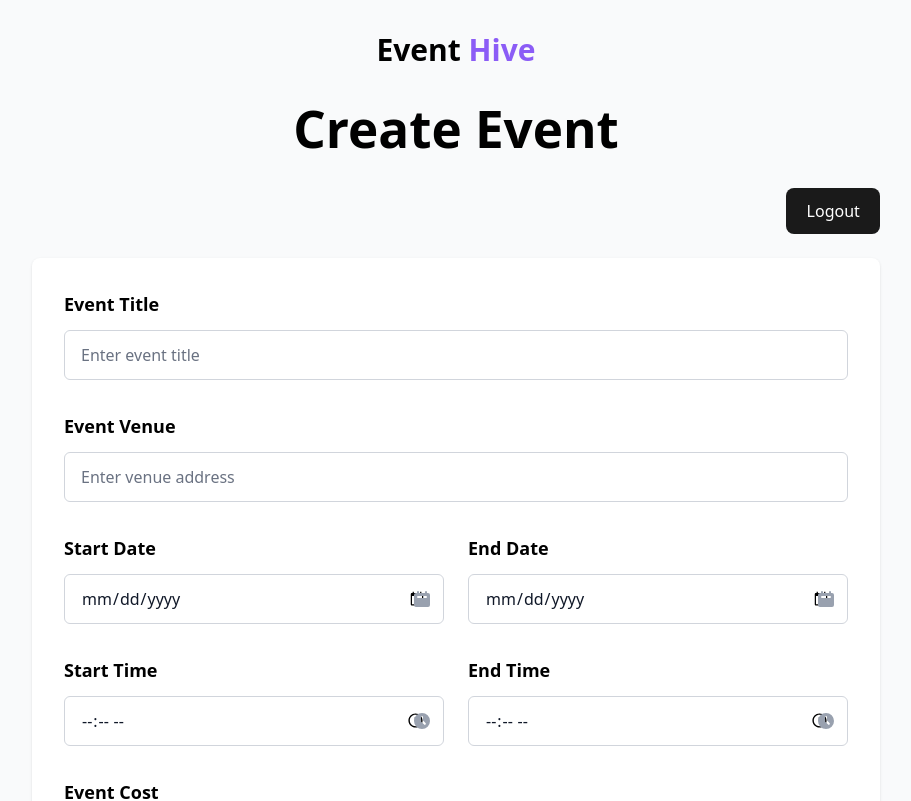
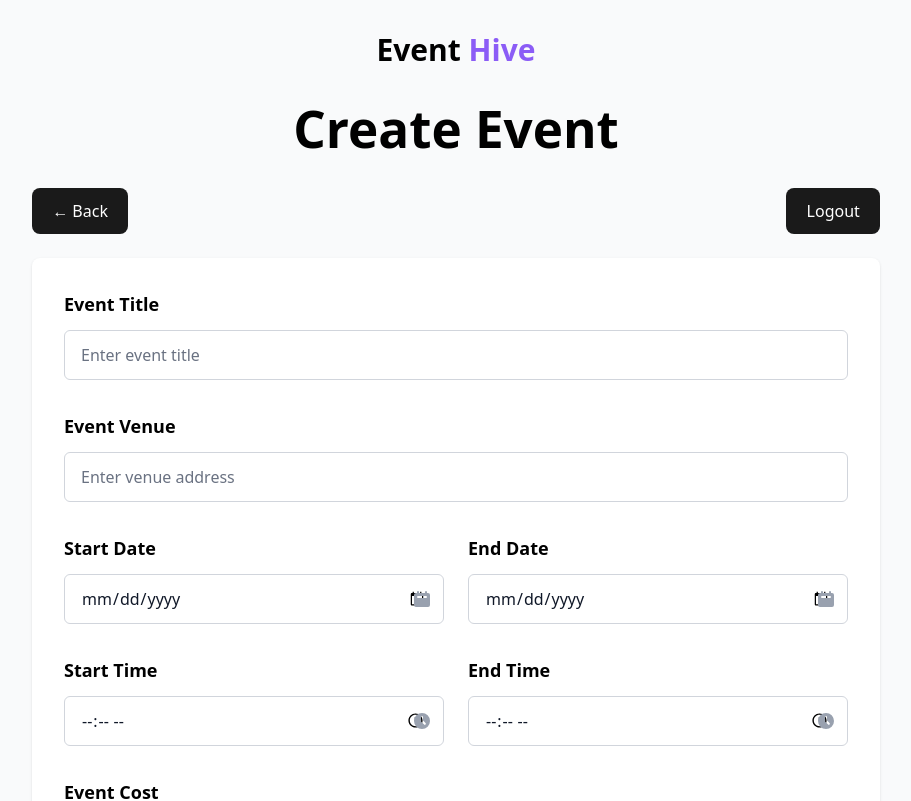
Before and after one commit to rahulpihub/SNS-Events, a React (Vite) app in the folder frontend/: page /admincreateevent in a window 1280 px wide. Shown: the top 801 px of the page, without its empty margins (184-1095 px from the left). Built offline with nearby package versions, Linux system fonts and the light colour scheme; sample sign-in values are in the browser's storage.

Commit message:
Admin and user side dashboard completed

```diff
--- a/frontend/src/pages/admin/admin_create_event.tsx
+++ b/frontend/src/pages/admin/admin_create_event.tsx
@@ -275,7 +275,14 @@ export default function AdminCreateEventPage() {
           </h2>
           <h1 className="text-4xl font-bold text-black">Create Event</h1>
         </div>
-        <div className="flex justify-end mb-6">
+        <div className="flex justify-between mb-6">
+          <button
+            onClick={() => navigate("/admindashboard")}
+            type="button"
+            className="px-4 py-2 bg-gray-300 text-white rounded hover:bg-gray-400 transition-colors"
+          >
+            ← Back
+          </button>
           <button
             onClick={handleLogout}
             className="px-4 py-2 bg-red-500 text-white rounded hover:bg-red-600 transition-colors"
--- a/frontend/src/pages/admin/admin_dashboard.tsx
+++ b/frontend/src/pages/admin/admin_dashboard.tsx
@@ -53,7 +53,6 @@ useEffect(() => {
     };
     fetchEvents();
   }, []);
-
 
   const nextSlide = () => {
     setCurrentSlide((prev) => (prev + 1) % heroImages.length);
@@ -163,6 +162,21 @@ useEffect(() => {
               </h1>
             </div>
             <div className="flex items-center space-x-4">
+              {isAuthenticated && (
+                <button
+                  onClick={() => navigate("/admincreateevent")}
+                  className="text-white px-6 py-2 rounded-md font-medium transition-colors"
+                  style={{ backgroundColor: "#10B981" }} // Green color
+                  onMouseEnter={(e) =>
+                    (e.target.style.backgroundColor = "#059669")
+                  }
+                  onMouseLeave={(e) =>
+                    (e.target.style.backgroundColor = "#10B981")
+                  }
+                >
+                  + Create Event
+                </button>
+              )}
               {!isAuthenticated ? (
                 <>
                   <button
--- a/frontend/src/pages/signin.tsx
+++ b/frontend/src/pages/signin.tsx
@@ -30,7 +30,7 @@ export default function AdminSignInPage() {
       sessionStorage.setItem("role", role);
 
       if (role === "Admin") {
-        navigate("/admincreateevent");
+        navigate("/admindashboard");
       } else {
         navigate("/userdashboard");
       }
```
Lines whose indentation alone changed are shown as unchanged.
